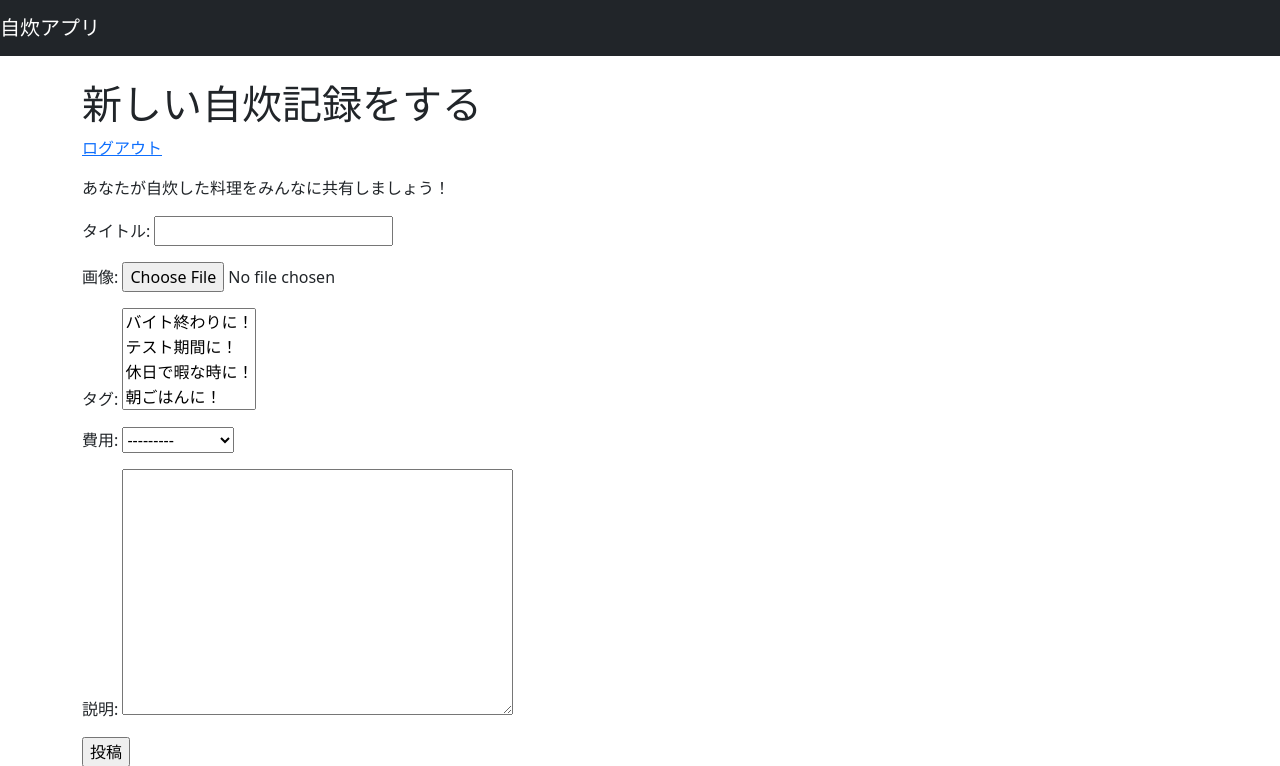
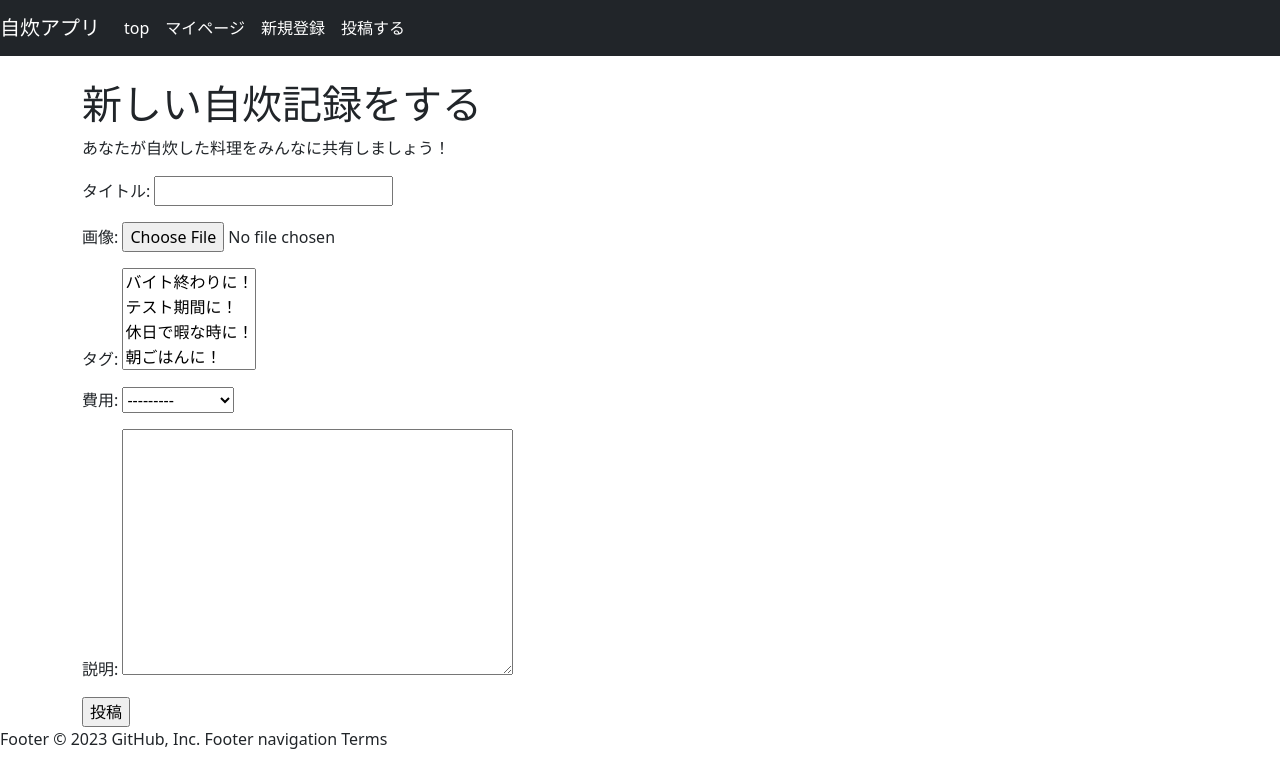
Before and after one commit to tnkkzsr/zisui, a Django app: page /post/ in a window 1280 px wide. Shown: the top 766 px of the page. Run offline with Django 4.2, Linux system fonts and the light colour scheme; a user stored in the database is signed in; data comes from the database, SQL or seed files in the repository; both versions use the stored data as it was after the commit.

Commit message:
2/20（1)

```diff
--- a/templates/base.html
+++ b/templates/base.html
@@ -8,8 +8,26 @@
     <body>
         <nav class="navbar navbar-expand-lg navbar-dark bg-dark">
             <a class="navbar-brand" href="/">自炊アプリ</a>
+            <div class="collapse navbar-collapse" id="navbarNav">
+                <ul class="navbar-nav">
+                  <li class="nav-item">
+                    <a class="nav-link active" aria-current="page" href="{% url 'index' %}">top
+                    </a>
+                  </li>
+                  <li class="nav-item">
+                    <a class="nav-link active" href="{% url 'mypage' %}">マイページ</a>
+                  </li>
+                  <li class="nav-item">
+                    <a class="nav-link active" href="{% url 'signup' %}">新規登録</a>
+                  </li>
+                  <li class="nav-item">
+                    <a class="nav-link active" href="{% url 'post' %}" aria-disabled="true">投稿する</a>
+                  </li>
 
-            <a href="{% url 'login' %}"></a>
+                </ul>
+              </div>
+
+
         </nav>
 
         <div class="container mt-4">
--- a/templates/blog/postform.html
+++ b/templates/blog/postform.html
@@ -4,7 +4,7 @@
         <h1>新しい自炊記録をする</h1>
 
 
-        <p><a href="{% url 'logout' %}">ログアウト</a></p>
+
         <p>あなたが自炊した料理をみんなに共有しましょう！</p>
         <form action="{% url 'post' %}" method="POST" enctype="multipart/form-data">
             {{ form.as_p }}
--- a/templates/index.html
+++ b/templates/index.html
@@ -29,10 +29,7 @@
             </tbody>
             </table>
 
-            <a href="{% url 'post' %}">投稿する</a><br>
-            <a href="{% url 'mypage' %}">マイページ</a><br>
-            <a href="{% url 'login' %}">ログインする</a><br>
-            <a href="{% url 'signup' %}">新規会員登録する</a><br>
+
             <a href="{% url 'post-list' %}">記事一覧</a><br>
             <a href="{% url 'user-list' %}">ユーザ一覧</a></p>
 
--- a/templates/login/mypage.html
+++ b/templates/login/mypage.html
@@ -4,7 +4,7 @@
         <h1>{{user.username}}さんのマイページ</h1>
         <h2>通算自炊回数：{{user.zisui_count}}回</h2>
 
-        <h2>連続自炊日数：{{user.consecutive_zisui_count}}回</p></h2>
+        <h2>連続自炊日数：{{user.consecutive_zisui_count}}回</h2>
         <p><a href = "{% url 'post' %}">自炊記録をする</a></p>
 
 
@@ -12,7 +12,7 @@
 
         <p><img src="{{user.userimage.url}}" style="width:400px;"/></p>
         <p>学年：{{user.years}}</p>
-        <p>一人暮らし歴{{user.living_alone}}</p>
+        <p>一人暮らし歴：{{user.living_alone}}</p>
         <p><a href = "{% url 'user-update' user.pk %}">プロフィール情報を編集をする</a></p>
 
 
--- a/templates/login/signup.html
+++ b/templates/login/signup.html
@@ -3,6 +3,8 @@
 {% block main %}
 
 <body>
+
+    <h1>新規会員登録をして自炊記録を開始する</h1>
     <div>
         <form method="post">{% csrf_token %}
         {{ form.as_p }}
```
Also changed, not shown: db.sqlite3.
